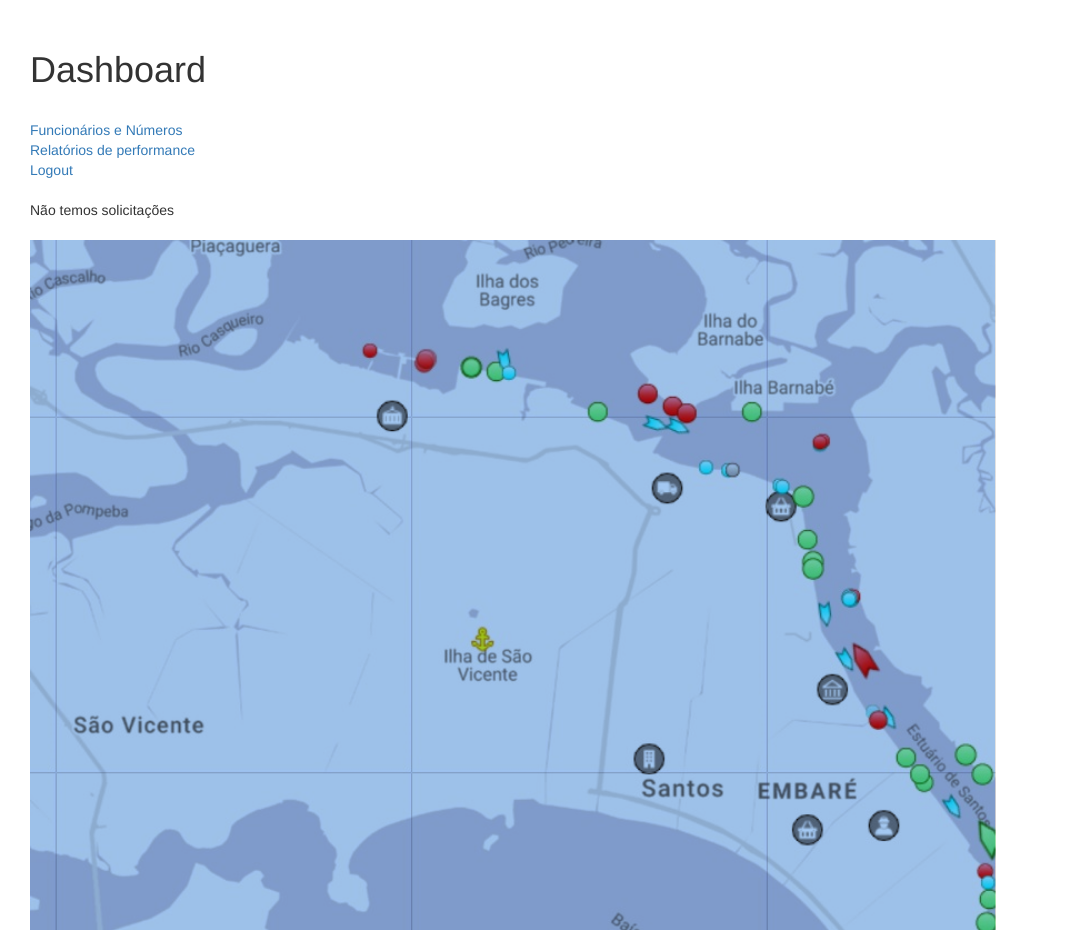
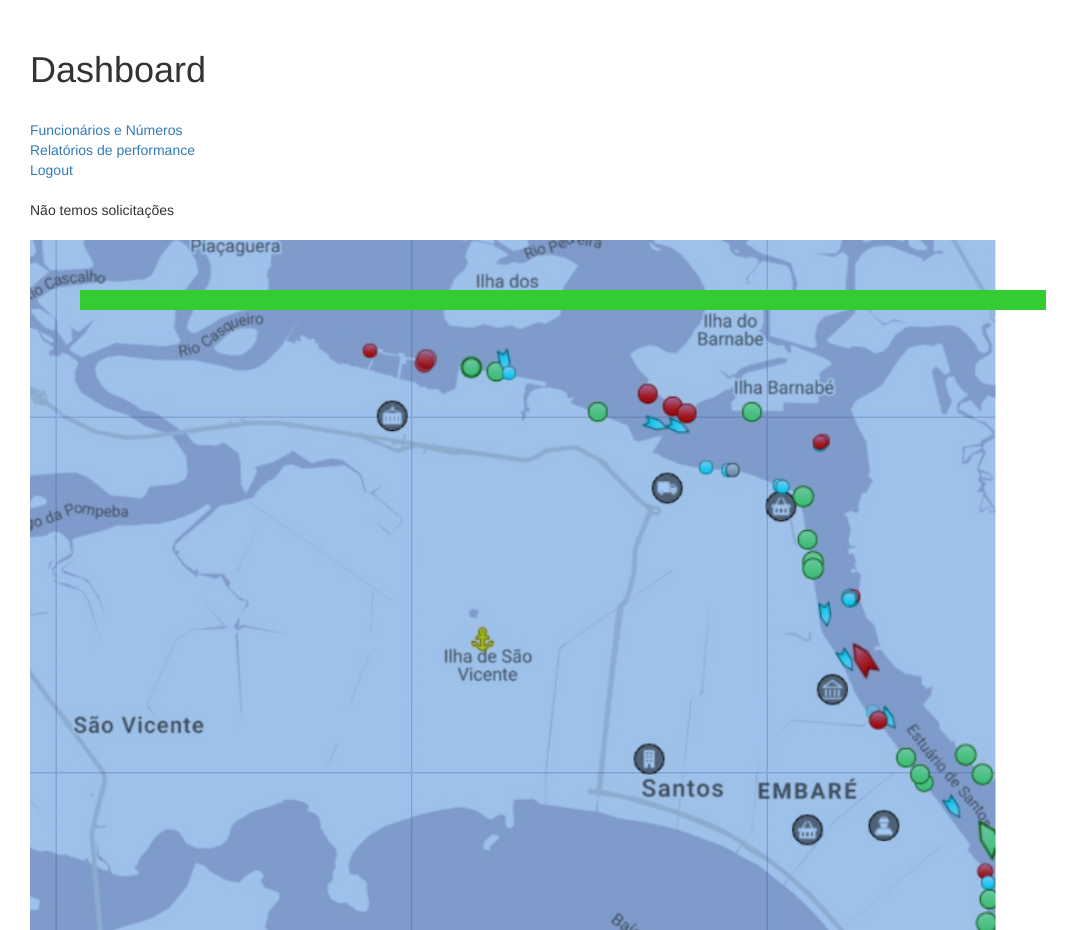
Before and after one commit to FernandoSLuz/PortoHack, a PHP site: page /dashboard.php in a window 1280 px wide. Shown: the top 930 px of the page, without its empty margins (0-1079 px from the left). Run offline with PHP 8.4, Linux system fonts and the light colour scheme; data that the repository does not hold is empty.

Commit message:
no message

```diff
--- a/web_service/dashboard.php
+++ b/web_service/dashboard.php
@@ -11,6 +11,8 @@ ini_set('display_startup_errors', 1);
         background-color: #ccc;
         background-image: url('./images/map.png');
       }
+
+
   </style>
 <h1>Dashboard</h1>
 
@@ -41,6 +43,17 @@ ini_set('display_startup_errors', 1);
    ?>
    <br><br>
    <div id="map" style="" >
-
+     <style>
+        #request1{
+          display: block;
+          position: relative;
+          top: 50px;
+          left: 50px;
+          background-color: #3c3;
+        }
+     </style>
+     <div id="request1">
+        <a href="#">&nbsp;</a>
+     </div>
    </div>
 <?php include('main/footer.php');?>
```
